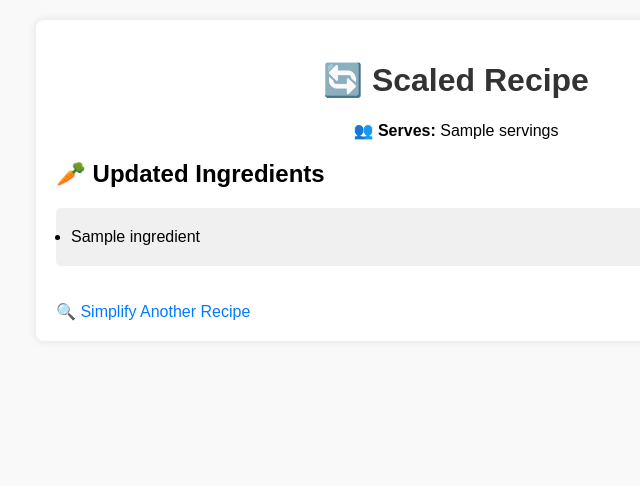
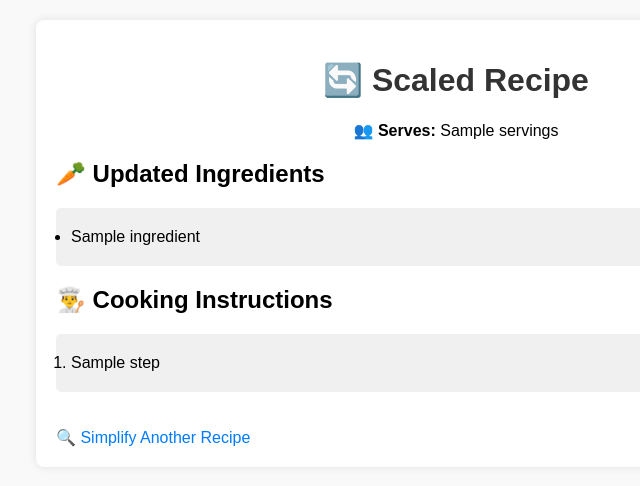
Before and after one commit to scottroden-oss/Recipe-parser, a Flask app: template templates/scaled_result.html in a window 1280 px wide. Shown: the top 486 px of the page, without its empty margins (184-824 px from the left). Run offline with Flask 3, Linux system fonts and the light colour scheme; the template is opened without the code that fills it: most values are stand-ins (such as "Sample title", 1, 10 or a date in 2020).

Commit message:
Keep cooking instructions when scaling recipe servings
- Pass cooking instructions through the scaling form using hidden field
- Update scale route to receive and parse steps
- Display cooking instructions on the scaled result page
- Use '|||' as delimiter to avoid conflicts with commas in text

Now users can see the full recipe (ingredients + instructions) after scaling!

Co-Authored-By: Claude Sonnet 4.5 <noreply@anthropic.com>

```diff
--- a/app.py
+++ b/app.py
@@ -260,12 +260,13 @@ def parse():
 @app.route('/scale', methods=['POST'])
 def scale():
     ingredients_str = request.form['ingredients']
-    ingredients = ingredients_str.split(',')
+    ingredients = ingredients_str.split('|||')
+    steps_str = request.form.get('steps', '')
+    steps = steps_str.split('|||') if steps_str else []
     original_servings = int(request.form['original_servings'])
     new_servings = int(request.form['new_servings'])
     factor = new_servings / original_servings if original_servings else 1
     scaled_ingredients = [scale_ingredient(ing, factor) for ing in ingredients]
-    steps = []  # not needed here
     return render_template('scaled_result.html', ingredients=scaled_ingredients, steps=steps, servings=new_servings)
 
 if __name__ == '__main__':
--- a/templates/result.html
+++ b/templates/result.html
@@ -47,7 +47,8 @@
         </ol>
         <h2>🔄 Scale for Different Servings</h2>
         <form method="post" action="/scale">
-            <input type="hidden" name="ingredients" value="{{ ingredients|join(',') }}">
+            <input type="hidden" name="ingredients" value="{{ ingredients|join('|||') }}">
+            <input type="hidden" name="steps" value="{{ steps|join('|||') }}">
             <input type="hidden" name="original_servings" value="{{ original_servings }}">
             <label for="new_servings">How many people do you want to feed? 👥</label>
             <input type="number" name="new_servings" value="{{ original_servings }}" min="1" required>
--- a/templates/scaled_result.html
+++ b/templates/scaled_result.html
@@ -24,6 +24,14 @@
             <li>{{ ingredient }}</li>
             {% endfor %}
         </ul>
+        {% if steps %}
+        <h2>👨‍🍳 Cooking Instructions</h2>
+        <ol style="background: #f0f0f0; padding: 15px; border-radius: 5px;">
+            {% for step in steps %}
+            <li style="margin: 5px 0;">{{ step }}</li>
+            {% endfor %}
+        </ol>
+        {% endif %}
         <a href="/">🔍 Simplify Another Recipe</a>
     </div>
 </body>
```
